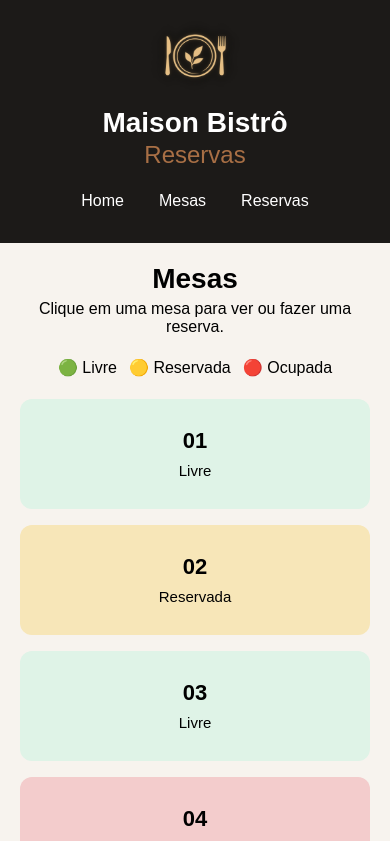
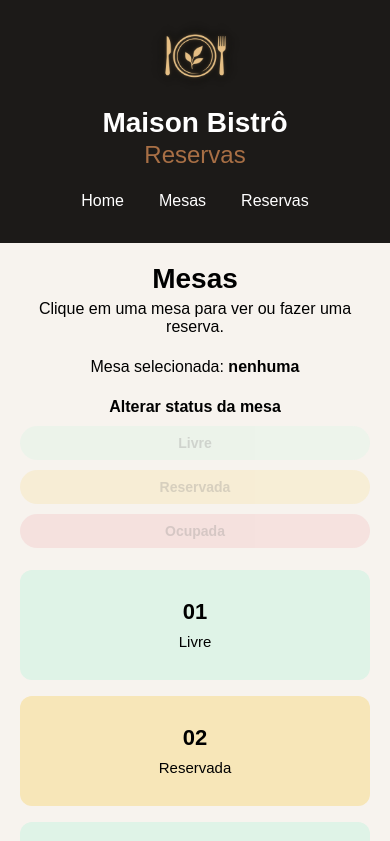
Before and after one commit to MariaAlbarado/maison-bistr-, a React (Vite) app: page /mesas in a window 390 px wide. Shown: the top 841 px of the page. Built offline with nearby package versions, Linux system fonts and the light colour scheme.

Commit message:
melhora interacao e status das mesas

```diff
--- a/src/pages/Home/Home.jsx
+++ b/src/pages/Home/Home.jsx
@@ -1,5 +1,7 @@
 import styles from "./Home.module.css";
 import restaurante from "../../assets/maison_login_foto.png";
+
+import { Link } from "react-router-dom";
 
 function Home() {
   return (
@@ -21,8 +23,15 @@ function Home() {
           </p>
 
           <div className={styles.botoes}>
-            <button>Fazer uma reserva</button>
-            <button>Ver mesas</button>
+            <div className={styles.botoes}>
+              <Link to="/reservas">
+                <button>Fazer uma reserva</button>
+              </Link>
+
+              <Link to="/mesas">
+                <button>Ver mesas</button>
+              </Link>
+            </div>
           </div>
         </div>
       </div>
--- a/src/pages/Mesas/Mesas.jsx
+++ b/src/pages/Mesas/Mesas.jsx
@@ -1,7 +1,8 @@
 import styles from "./Mesas.module.css";
+import { useState } from "react";
 
 function Mesas() {
-  const mesas = [
+  const [mesas, setMesas] = useState([
     { numero: "01", status: "livre" },
     { numero: "02", status: "reservada" },
     { numero: "03", status: "livre" },
@@ -14,7 +15,19 @@ function Mesas() {
     { numero: "10", status: "livre" },
     { numero: "11", status: "ocupada" },
     { numero: "12", status: "livre" },
-  ];
+  ]);
+
+  const [mesaSelecionada, setMesaSelecionada] = useState("");
+
+  function mudarStatus(novoStatus) {
+    setMesas(
+      mesas.map((mesa) =>
+        mesa.numero === mesaSelecionada
+          ? { ...mesa, status: novoStatus }
+          : mesa,
+      ),
+    );
+  }
 
   return (
     <main className={styles.home}>
@@ -23,10 +36,36 @@ function Mesas() {
 
         <p>Clique em uma mesa para ver ou fazer uma reserva.</p>
 
-        <div className={styles.legenda}>
-          <span>🟢 Livre</span>
-          <span>🟡 Reservada</span>
-          <span>🔴 Ocupada</span>
+        <p>
+          Mesa selecionada: <strong>{mesaSelecionada || "nenhuma"}</strong>
+        </p>
+
+        <p className={styles.tituloStatus}>Alterar status da mesa</p>
+
+        <div className={styles.acoesStatus}>
+          <button
+            className={styles.btnLivre}
+            onClick={() => mudarStatus("livre")}
+            disabled={!mesaSelecionada}
+          >
+            Livre
+          </button>
+
+          <button
+            className={styles.btnReservada}
+            onClick={() => mudarStatus("reservada")}
+            disabled={!mesaSelecionada}
+          >
+            Reservada
+          </button>
+
+          <button
+            className={styles.btnOcupada}
+            onClick={() => mudarStatus("ocupada")}
+            disabled={!mesaSelecionada}
+          >
+            Ocupada
+          </button>
         </div>
 
         <div className={styles.mesas}>
@@ -34,6 +73,7 @@ function Mesas() {
             <button
               key={mesa.numero}
               className={`${styles.mesa} ${styles[mesa.status]}`}
+              onClick={() => setMesaSelecionada(mesa.numero)}
             >
               <strong>{mesa.numero}</strong>
               <span>{mesa.status}</span>
@@ -47,15 +87,21 @@ function Mesas() {
 
         <form className={styles.formReserva}>
           <label>Nome</label>
+
           <input type="text" placeholder="Digite o nome do cliente" />
 
           <label>Mesa</label>
 
-          <select>
-            <option>Selecione a mesa</option>
+          <select
+            value={mesaSelecionada}
+            onChange={(event) => setMesaSelecionada(event.target.value)}
+          >
+            <option value="">Selecione a mesa</option>
 
             {mesas.map((mesa) => (
-              <option key={mesa.numero}>Mesa {mesa.numero}</option>
+              <option key={mesa.numero} value={mesa.numero}>
+                Mesa {mesa.numero}
+              </option>
             ))}
           </select>
 
@@ -66,6 +112,7 @@ function Mesas() {
           <input type="time" />
 
           <label>Número de pessoas</label>
+
           <input type="number" placeholder="Ex: 2" />
 
           <button type="submit">Salvar Reserva</button>
--- a/src/pages/Mesas/Mesas.module.css
+++ b/src/pages/Mesas/Mesas.module.css
@@ -1,11 +1,16 @@
 .home {
   padding: 35px;
+  padding-bottom: 50px;
+
   flex: 1;
+  min-height: 100vh;
+
   background: #f7f3ee;
 
   display: flex;
   gap: 45px;
-  align-items: flex-start;
+
+  align-items: stretch;
 }
 
 /* ÁREA DAS MESAS */
@@ -52,12 +57,57 @@
   margin-bottom: 22px;
 }
 
-/* LEGENDA */
-.legenda {
+/* TÍTULO DOS STATUS */
+.tituloStatus {
+  font-weight: 600;
+  margin-bottom: 10px !important;
+}
+
+/* BOTÕES DE STATUS */
+.acoesStatus {
   display: flex;
-  gap: 22px;
+  gap: 10px;
+  margin-bottom: 22px;
+  flex-wrap: wrap;
+}
 
-  margin-bottom: 22px;
+.acoesStatus button {
+  border: none;
+  padding: 9px 16px;
+  border-radius: 999px;
+
+  font-size: 14px;
+  font-weight: 600;
+
+  cursor: pointer;
+
+  transition: 0.2s;
+}
+
+.acoesStatus button:hover {
+  transform: translateY(-2px);
+}
+
+.acoesStatus button:active {
+  transform: scale(0.97);
+}
+
+.acoesStatus button:disabled {
+  opacity: 0.45;
+  cursor: not-allowed;
+  transform: none;
+}
+
+.btnLivre {
+  background: #dff3e7;
+}
+
+.btnReservada {
+  background: #f7e6b8;
+}
+
+.btnOcupada {
+  background: #f3cccc;
 }
 
 /* GRID DAS MESAS */
@@ -110,7 +160,7 @@
   text-transform: capitalize;
 }
 
-/* STATUS */
+/* STATUS DAS MESAS */
 .livre {
   background: #dff3e7;
 }
@@ -191,7 +241,7 @@
     text-align: center;
   }
 
-  .legenda {
+  .acoesStatus {
     justify-content: center;
   }
 
@@ -213,17 +263,15 @@
 @media (max-width: 700px) {
   .home {
     padding: 20px;
+    padding-bottom: 35px;
   }
 
   .home h2 {
     font-size: 28px;
   }
 
-  .legenda {
-    flex-wrap: wrap;
+  .acoesStatus {
     justify-content: center;
-
-    gap: 12px;
   }
 
   .mesas {
@@ -244,4 +292,12 @@
   .mesas {
     grid-template-columns: 1fr;
   }
+
+  .acoesStatus {
+    flex-direction: column;
+  }
+
+  .acoesStatus button {
+    width: 100%;
+  }
 }
```
